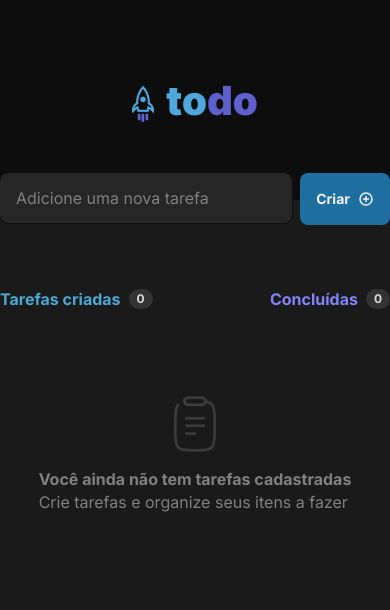
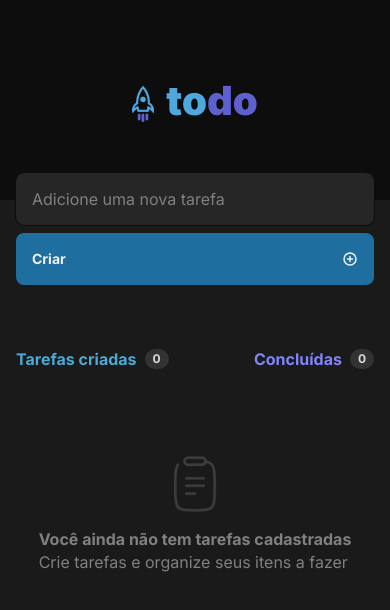
Before and after one commit to WigorCosta21/desafio-todo, a React (Vite) app: page / in a window 390 px wide. Shown: the top 610 px of the page. Built offline with nearby package versions, Linux system fonts and the light colour scheme.

Commit message:
style: add resposive

```diff
--- a/src/App.module.css
+++ b/src/App.module.css
@@ -23,3 +23,13 @@
     list-style: none;
     gap: 0.75rem;
 }
+
+@media (max-width: 768px) {
+    .container {
+        padding: 0 1rem;
+    }
+
+    .InputAndButton {
+        flex-direction: column;
+    }
+}
--- a/src/components/Button.module.css
+++ b/src/components/Button.module.css
@@ -17,3 +17,9 @@
 .button:hover {
     background-color: var(--blue);
 }
+
+@media (max-width: 768px) {
+    .button {
+        justify-content: space-between;
+    }
+}
```
